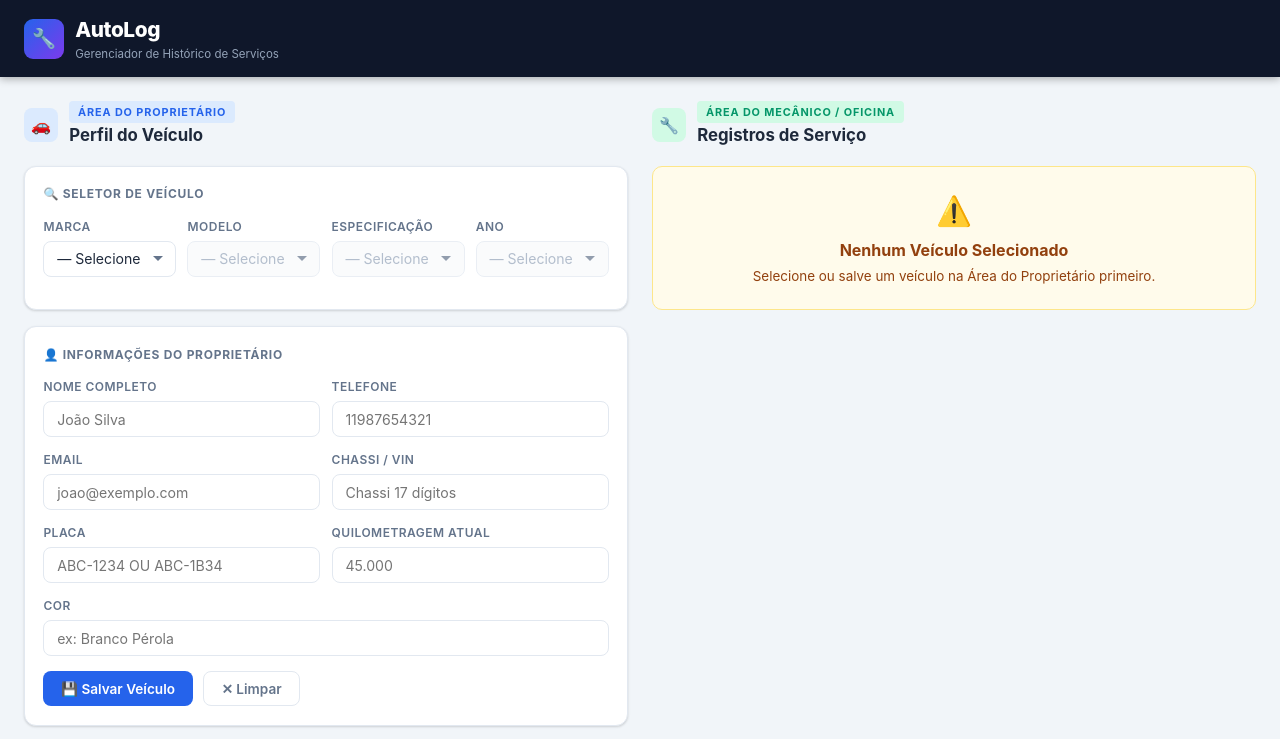
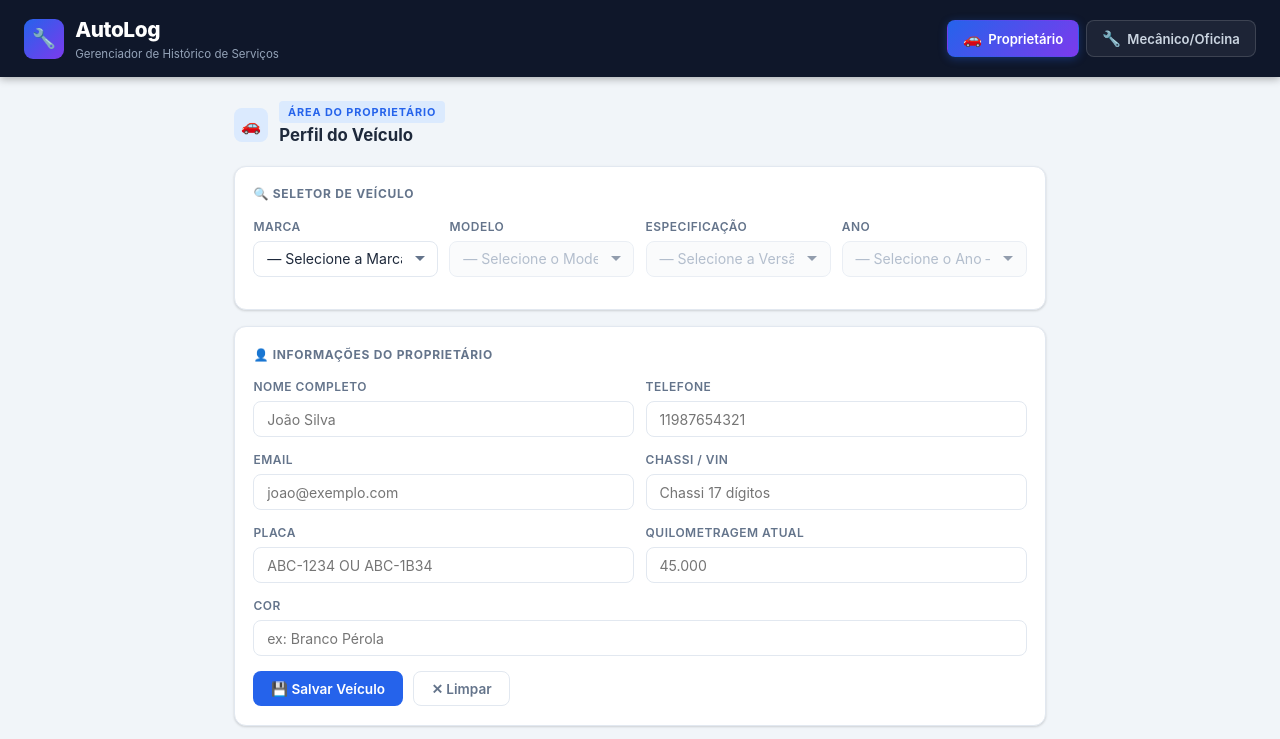
Before and after one commit to KAOS-77/autolog, a plain HTML site: page mech-history/index.html in a window 1280 px wide. Shown: the top 739 px of the page. Drawn offline with Linux system fonts and the light colour scheme.

Commit message:
feat: implementa navegacao SPA com views alternaveis e redirecionamento contextual
- Adiciona botoes Proprietario/Mecanico no header com estado ativo visual
- Cria funcao switchView() que alterna entre .owner-col e .mech-col (uma por vez)
- state.view e estado de sessao (nao persiste no localStorage)
- Layout .wrap agora usa coluna unica centralizada (max-width 860px)
- saveVehicle() redireciona para view do Mecanico apos cadastro novo (300ms)
- Aviso .no-veh na view Mecanico ganha botao "Ir para Proprietario"
- state.activeId persiste entre views; badge permanece visivel em ambas

Co-Authored-By: Claude Sonnet 4.6 <noreply@anthropic.com>

```diff
--- a/mech-history/index.html
+++ b/mech-history/index.html
@@ -28,9 +28,22 @@ header{background:#0f172a;color:#fff;position:sticky;top:0;z-index:100;box-shado
 #activeBadge.show{display:block}
 #activeBadge strong{display:block;color:#fff;font-size:.9rem}
 
+/* ── View nav (SPA) ── */
+.viewnav{display:flex;gap:.4rem;flex-wrap:wrap}
+.viewnav .nav-btn{display:inline-flex;align-items:center;gap:.4rem;background:rgba(255,255,255,.06);border:1.5px solid rgba(255,255,255,.14);color:#cbd5e1;padding:.5rem .95rem;border-radius:8px;font-size:.82rem;font-weight:600;cursor:pointer;transition:all .15s;font-family:inherit}
+.viewnav .nav-btn:hover{background:rgba(255,255,255,.12);color:#fff}
+.viewnav .nav-btn.active{background:linear-gradient(135deg,#2563eb,#7c3aed);border-color:transparent;color:#fff;box-shadow:0 2px 8px rgba(37,99,235,.35)}
+.viewnav .nav-btn .nav-ico{font-size:.95rem}
+@media(max-width:640px){
+  .hdr{flex-wrap:wrap}
+  .viewnav{order:3;width:100%;justify-content:center}
+  .viewnav .nav-btn{flex:1}
+}
+
 /* ── Layout ── */
-.wrap{max-width:1440px;margin:0 auto;padding:1.5rem;display:grid;grid-template-columns:1fr 1fr;gap:1.5rem;align-items:start}
-@media(max-width:1024px){.wrap{grid-template-columns:1fr}}
+.wrap{max-width:860px;margin:0 auto;padding:1.5rem;display:block}
+.wrap > section{display:none}
+.wrap > section.view-active{display:block}
 
 /* ── Section labels ── */
 .sec-hdr{display:flex;align-items:center;gap:.7rem;margin-bottom:1.1rem}
@@ -157,7 +170,7 @@ textarea{resize:vertical;min-height:72px}
 /* ── Toast ── */
 #toast{position:fixed;bottom:1.5rem;left:50%;transform:translateX(-50%) translateY(80px);background:#1e293b;color:#fff;padding:.6rem 1.2rem;border-radius:8px;font-size:.85rem;font-weight:600;z-index:2000;transition:transform .3s;white-space:nowrap;pointer-events:none}
 #toast.show{transform:translateX(-50%) translateY(0)}
-@media print{header{position:static}.btn,.overlay{display:none!important}.wrap{grid-template-columns:1fr}}
+@media print{header{position:static}.btn,.overlay{display:none!important}.wrap > section{display:block!important}}
 </style>
 </head>
 <body>
@@ -171,6 +184,14 @@ textarea{resize:vertical;min-height:72px}
         <p>Gerenciador de Histórico de Serviços</p>
       </div>
     </div>
+    <nav class="viewnav" role="tablist" aria-label="Navegação principal">
+      <button type="button" class="nav-btn" id="navOwnerBtn" role="tab" aria-selected="true" onclick="switchView('owner')">
+        <span class="nav-ico">🚗</span> Proprietário
+      </button>
+      <button type="button" class="nav-btn" id="navMechBtn" role="tab" aria-selected="false" onclick="switchView('mechanic')">
+        <span class="nav-ico">🔧</span> Mecânico/Oficina
+      </button>
+    </nav>
     <div id="activeBadge">
       <strong id="badgeVehicle"></strong>
       <span id="badgeOwner"></span>
@@ -279,6 +300,7 @@ textarea{resize:vertical;min-height:72px}
       <div class="ico">⚠️</div>
       <strong>Nenhum Veículo Selecionado</strong>
       <p style="margin-top:.25rem;font-size:.84rem">Selecione ou salve um veículo na Área do Proprietário primeiro.</p>
+      <button type="button" class="btn btn-primary btn-sm" style="margin-top:.8rem" onclick="switchView('owner')">🚗 Ir para Proprietário</button>
     </div>
 
     <!-- Add Service Record -->
@@ -1464,12 +1486,44 @@ const SVC_TYPES = [
 //  STATE & STORAGE
 // ═══════════════════════════════════════════════════════════════
 const CURR_YEAR = new Date().getFullYear();
-let state = { vehicles: [], records: [], activeId: null };
+let state = { vehicles: [], records: [], activeId: null, view: 'owner' };
 
 function load() {
-  try { state = JSON.parse(localStorage.getItem('autolog') || 'null') || state; } catch(e) {}
-}
-function save() { localStorage.setItem('autolog', JSON.stringify(state)); }
+  try {
+    const parsed = JSON.parse(localStorage.getItem('autolog') || 'null');
+    if (parsed) state = Object.assign({ vehicles: [], records: [], activeId: null }, parsed);
+  } catch(e) {}
+  // view é estado de sessão, nunca persiste
+  state.view = 'owner';
+}
+function save() {
+  // não persistir state.view no localStorage (é estado de sessão)
+  const { view, ...persisted } = state;
+  localStorage.setItem('autolog', JSON.stringify(persisted));
+}
+
+// ═══════════════════════════════════════════════════════════════
+//  NAVEGAÇÃO POR VIEWS (SPA)
+// ═══════════════════════════════════════════════════════════════
+function switchView(v) {
+  if (v !== 'owner' && v !== 'mechanic') v = 'owner';
+  state.view = v;
+  const ownerSec = document.querySelector('.owner-col');
+  const mechSec  = document.querySelector('.mech-col');
+  if (ownerSec) ownerSec.classList.toggle('view-active', v === 'owner');
+  if (mechSec)  mechSec.classList.toggle('view-active', v === 'mechanic');
+  const ownerBtn = $('navOwnerBtn'), mechBtn = $('navMechBtn');
+  if (ownerBtn) {
+    ownerBtn.classList.toggle('active', v === 'owner');
+    ownerBtn.setAttribute('aria-selected', v === 'owner' ? 'true' : 'false');
+  }
+  if (mechBtn) {
+    mechBtn.classList.toggle('active', v === 'mechanic');
+    mechBtn.setAttribute('aria-selected', v === 'mechanic' ? 'true' : 'false');
+  }
+  // rola para o topo ao trocar de view (UX SPA)
+  window.scrollTo({ top: 0, behavior: 'smooth' });
+}
 function uid() { return Date.now().toString(36) + Math.random().toString(36).slice(2); }
 
 function formatPlaca(el) {
@@ -1571,6 +1625,9 @@ function saveVehicle() {
   updateBadge();
   showToast('✅ Veículo salvo!');
   clearOwnerForm();
+  // Cadastro novo: redireciona automaticamente para a view do Mecânico
+  // (edições usam selectVehicle/editVehicle e não passam por aqui)
+  setTimeout(() => switchView('mechanic'), 300);
 }
 
 function clearOwnerForm() {
@@ -1992,6 +2049,9 @@ function $(id) { return document.getElementById(id); }
   renderVehicleList();
   updateMechPanel();
   updateBadge();
+
+  // Inicializa a view (SPA) — sempre começa em 'owner'
+  switchView(state.view || 'owner');
 })();
 
 // --- AUDITORIA DB (descartável) ---
```
